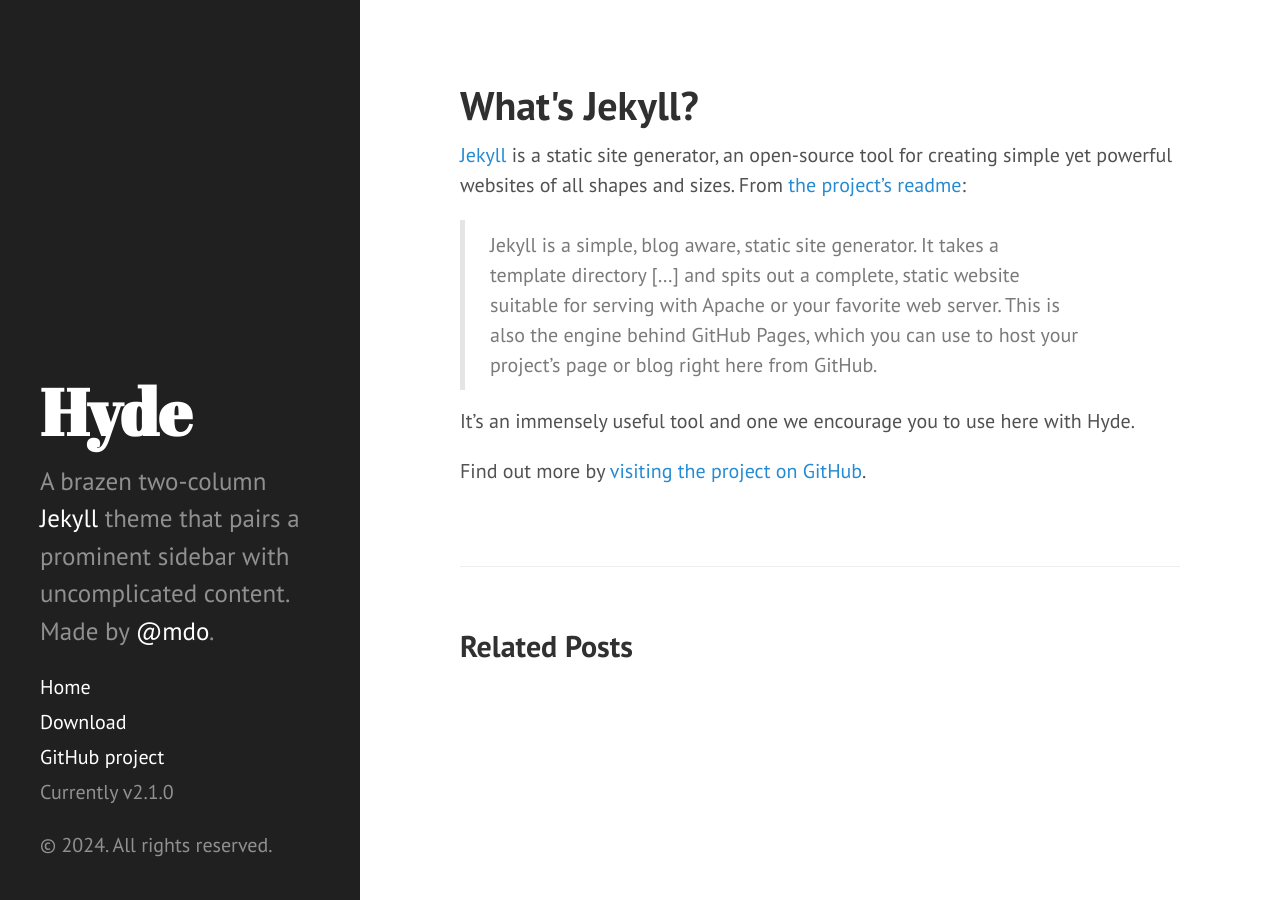
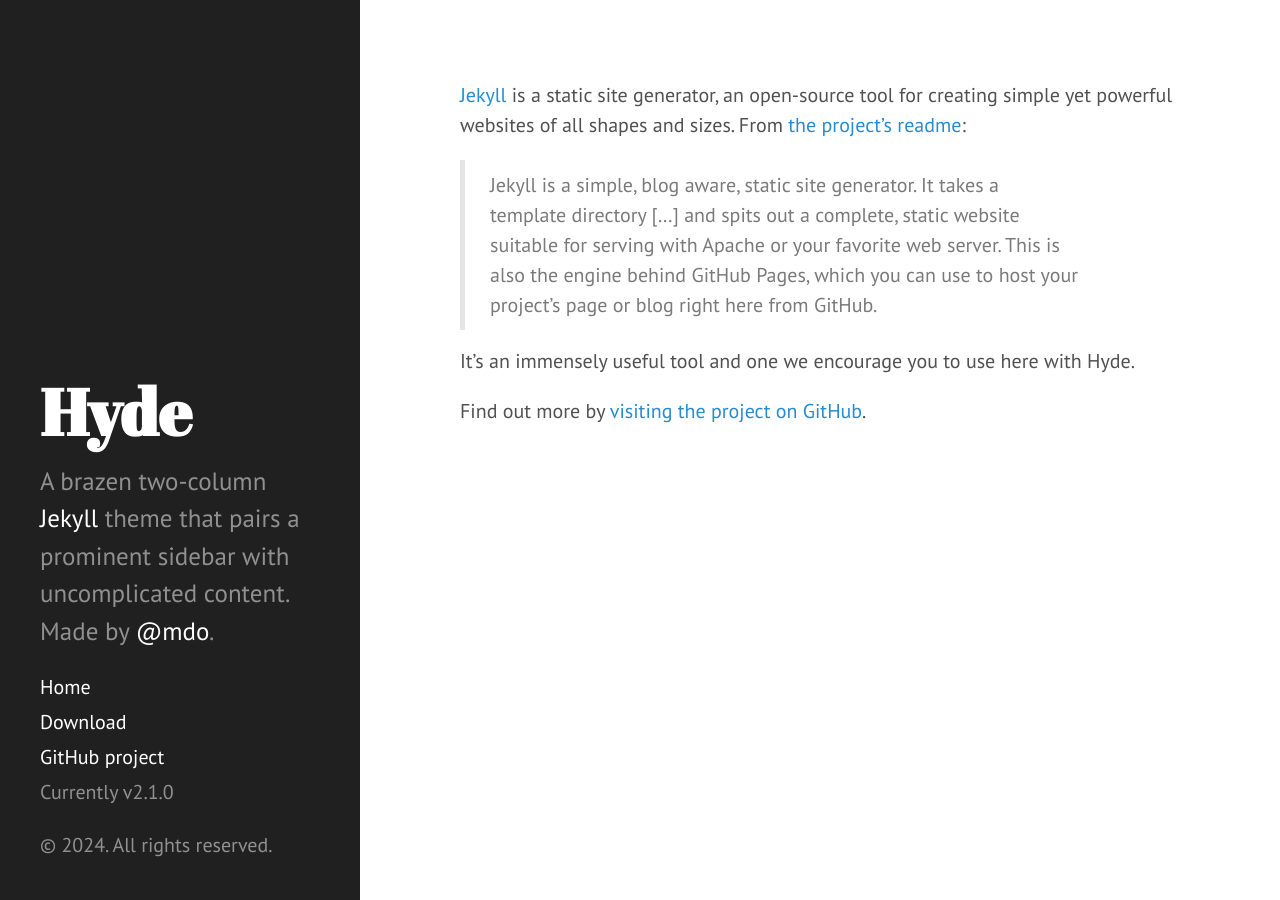
Before and after one commit to ymkim814/ymkim814.github.io, a Jekyll site: the page built from about.md, in a window 1280 px wide. Built offline with Jekyll 4.4.1, drawn with Linux system fonts in a browser that asks for light colours.

Commit message:
Update about.md

```diff
--- a/about.md
+++ b/about.md
@@ -1,6 +1,6 @@
 ---
-layout: post
-title: What's Jekyll?
+layout: default
+title: about
 ---
 
 [Jekyll](http://jekyllrb.com) is a static site generator, an open-source tool for creating simple yet powerful websites of all shapes and sizes. From [the project's readme](https://github.com/mojombo/jekyll/blob/master/README.markdown):
```
